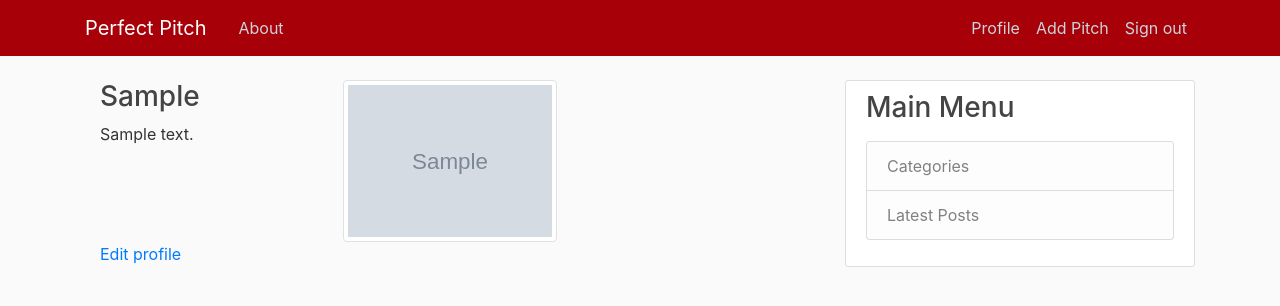
After one commit to Antony-me/perfect-pitch, a Flask app: a page that uses app/templates/macros.html in a window 1280 px wide. The commit adds this page. Shown: the top 306 px of the page. Run offline with Flask 2, Linux system fonts and the light colour scheme; a user stored in the database is signed in; tables that the repository leaves empty hold one stand-in row (values such as "Sample post"); grey boxes marked "Sample" are stand-in pictures; some libraries are stand-ins or nearby versions.

```diff
--- a/app/main/forms.py
+++ b/app/main/forms.py
@@ -31,3 +31,8 @@ class LoginForm(FlaskForm):
 
 
     submit = SubmitField('Login Up')
+
+
+class UpdateProfile(FlaskForm):
+    bio = TextAreaField('Tell us about you.',validators = [Required()])
+    submit = SubmitField('Submit')
--- a/app/main/views.py
+++ b/app/main/views.py
@@ -1,8 +1,9 @@
 from flask import  render_template, url_for, flash, redirect
 from . import main
-from .forms import  CommentForm, AddPitch, LoginForm
+from .forms import  CommentForm, AddPitch, LoginForm, UpdateProfile
 from app.models import User,Pitch, PitchCategory, Comments
 from flask_login import login_required
+from ..import db
 
 pitches = [
     {
@@ -27,36 +28,37 @@ def home():
 
 
 @main.route("/about")
+@login_required
 def about():
 
     return render_template('about.html', title = 'About')
 
 
-@main.route('/pitch/new/<int:pitch_id>', methods = ['GET','POST'])
-# @login_required
-def new_pitch(id):
+#.....
+@main.route('/user/<uname>')
+def profile(uname):
+    user = User.query.filter_by(username = uname).first()
 
-    form = AddPitch()
+    if user is None:
+        abort(404)
 
-    return render_template('addpitch.html', title ='Addd Your Pitch', form=form)
+    return render_template("profile/profile.html", user = user)
 
 
+@main.route('/user/<uname>/update',methods = ['GET','POST'])
+@login_required
+def update_profile(uname):
 
+    user = User.query.filter_by(username = uname).first()
+    if user is None:
+        abort(404)
 
-# Login function
-@main.route('/login',methods=['GET','POST'])
-def login():
-    """
-    Function that checks if the form is validated
-    """
-    form = LoginForm()
+    form = UpdateProfile()
+    if form.validate_on_submit():
+        user.bio = form.bio.data
+        db.session.add(user)
+        db.session.commit()
 
-    # if form.validate_on_submit():
-    #     user = User.query.filter_by(email = login_form.email.data).first()
-    #     if user is not None and user.verify_password(login_form.password.data):
-    #         login_user(user,login_form.remember.data)
-    #         return redirect(request.args.get('next')or url_for('main.index'))
+        return redirect(url_for('.profile',uname=user.username))
 
-    #     flash('Invalid Username or Password')
-
-    return render_template('auth/login.html', form = form)
+    return render_template('profile/update.html',form =form)
--- a/app/models.py
+++ b/app/models.py
@@ -16,7 +16,6 @@ class User(UserMixin, db.Model):
     id = db.Column(db.Integer,primary_key = True)
     username = db.Column(db.String(255))
     email = db.Column(db.String(255),unique = True, index =True)
-    password_hash = db.Column(db.String(255))
     pass_secure = db.Column(db.String(255))
     bio = db.Column(db.String(255))
     profile_pic_path = db.Column(db.String())
--- a/app/templates/auth/login.html
+++ b/app/templates/auth/login.html
@@ -2,11 +2,13 @@
 {% block content%}
    <div class="content-section">
        <form method="POST" action="">
+        {{ form.csrf_token }}
+        {{ form.hidden_tag() }}
            <h3>Login</h3>
            <fieldset class="form-group">
                <div class="form-group">
-                    {{ form.email.label(class="form-control-lable")}}
-                    {{ form.email(class="form-control form-control-lg")}}
+                    {{ form.username.label(class="form-control-lable")}}
+                    {{ form.username(class="form-control form-control-lg")}}
                 </div>
                 <div class="form-group">
                     {{ form.password.label(class="form-control-lable")}}
--- a/app/templates/auth/register.html
+++ b/app/templates/auth/register.html
@@ -29,6 +29,6 @@
        </form>
    </div>
    <div>
-       <small class="text-muted">Already have An Account? <a href="{{ url_for('main.login')}}">Log In</a></small>
+       <small class="text-muted">Already have An Account? <a href="{{ url_for('auth.login')}}">Log In</a></small>
    </div>
 {% endblock%}
--- a/app/templates/macros.html
+++ b/app/templates/macros.html
@@ -28,8 +28,10 @@
               <!-- Navbar Right Side -->
               <div class="navbar-nav">
                 {% if current_user.is_authenticated %}
-                  <li style="color:white;padding:15px;">{{current_user.username}}</li>
-                  <li><a href="{{url_for('auth.logout')}}">Sign out</a></li>
+                  <!-- <li class="nav-item nav-link">{{current_user.username}}</li> -->
+                  <li><a class="nav-item nav-link" href="{{url_for('main.profile',uname=current_user.username)}}">Profile</a></li>
+                  <li><a class="nav-item nav-link" href="{{url_for('auth.new_pitch')}}">Add Pitch</a></li>
+                  <li><a class="nav-item nav-link" href="{{url_for('auth.logout')}}">Sign out</a></li>
                   {% else %}
                 <a class="nav-item nav-link"  href="{{url_for('auth.login')}}">Login</a>
                 <a class="nav-item nav-link" href="{{url_for('auth.register')}}">Register</a>
--- /dev/null
+++ b/app/templates/profile/profile.html
@@ -0,0 +1,31 @@
+{% extends "macros.html"%}
+{% block content %}
+<div class="container">
+<div class="row">
+<!-- displaying  Username-->
+  <div class="col-md-4">
+    <h3> {{user.username| capitalize}} </h3>
+
+    <!--Displaying user bio-->
+    {% if user.bio %}
+      <p> {{user.bio}}</p>
+    {%else%}
+      <p> {{user.username| capitalize}} has no bio </p>
+    {% endif %}
+  </div>
+
+  <!--Display profile photo-->
+  <div class="col-md-4">
+
+    {% if user.profile_pic_path %}
+    <img src="{{url_for('static',filename=user.profile_pic_path)}}" alt="" class="img-thumbnail">
+    {%else%}
+    <p>No profile picture</p>
+    {% endif %}
+  </div>
+</div>
+{% if user == current_user %}
+    <a href="{{url_for('main.update_profile',uname=user.username)}}">Edit profile</a>
+{% endif %}
+</div>
+{% endblock %}
```
Also changed, not shown: app/__init__.py (+4 -3 lines), app/auth/forms.py (+6 -1 lines), app/auth/views.py (+24 -8 lines), app/templates/profile/update.html (added, +20 -0 lines), app/templates/auth/addpitch.html (renamed from app/templates/addpitch.html).
